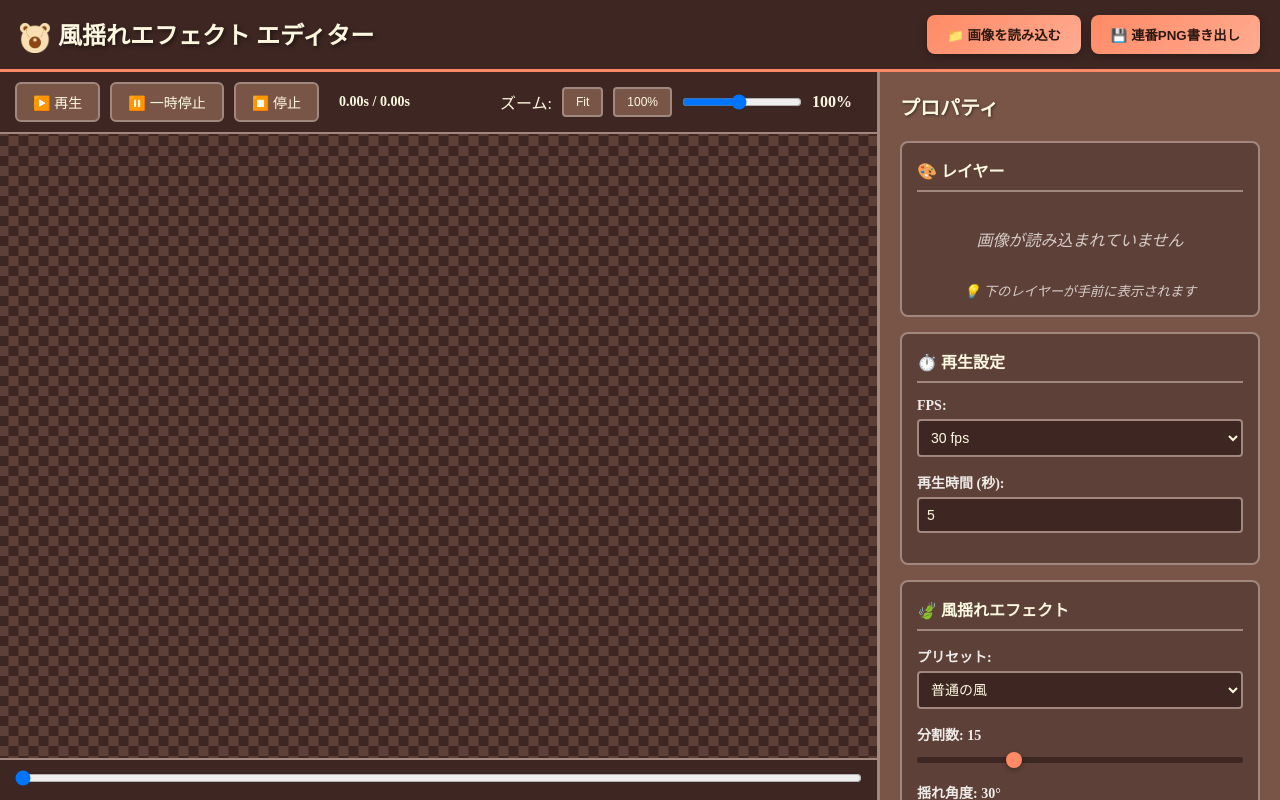
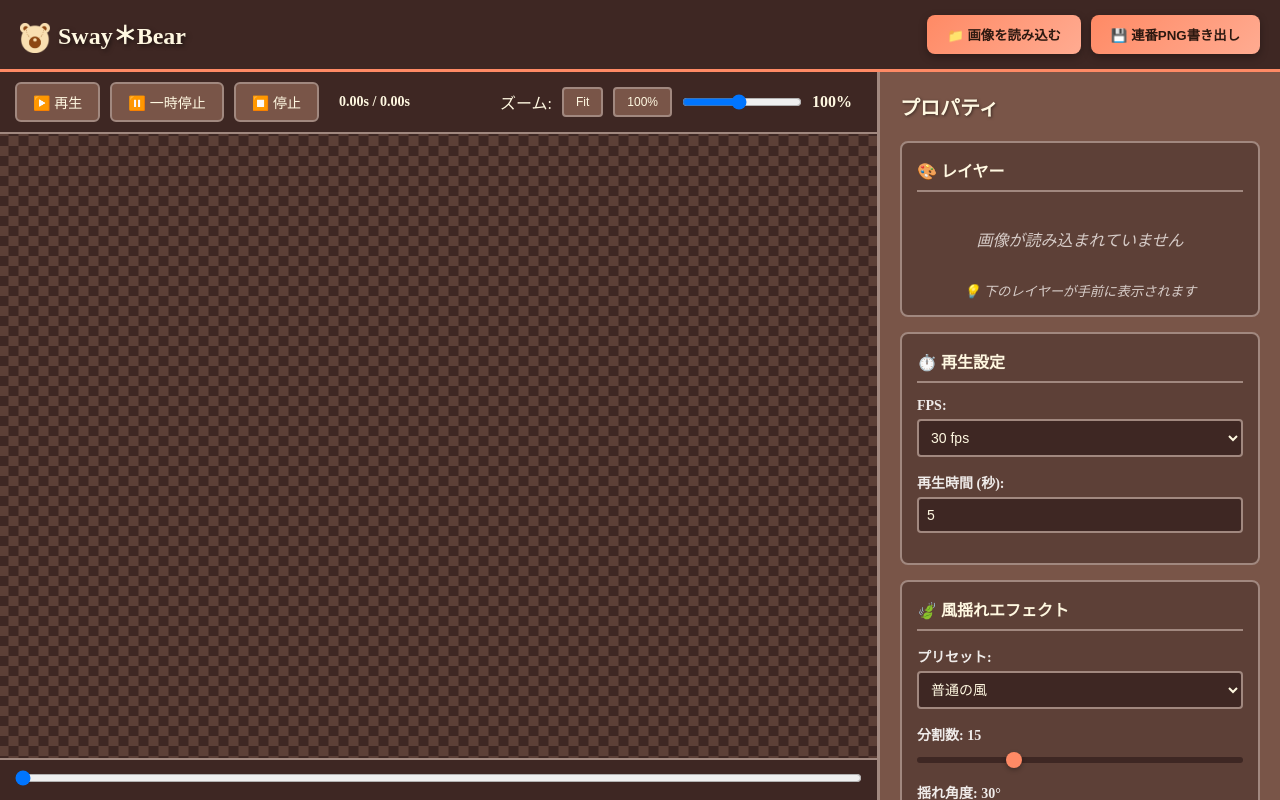
Before and after one commit to ambrosestarlit/Sway-Bear, a plain HTML site: page index.html in a window 1280 px wide. Drawn offline with nearby package versions, Linux system fonts and the light colour scheme.

Commit message:
Update index.html

```diff
--- a/index.html
+++ b/index.html
@@ -3,14 +3,14 @@
 <head>
     <meta charset="UTF-8">
     <meta name="viewport" content="width=device-width, initial-scale=1.0">
-    <title>風揺れエフェクト エディター</title>
+    <title>風揺れエフェクト エディター「Sway＊Bear」</title>
     <link rel="stylesheet" href="styles.css">
 </head>
 <body>
     <div class="app-container">
         <!-- ヘッダー -->
         <header class="header">
-            <h1><img src="user-icon.png" alt="くま" class="title-icon">風揺れエフェクト エディター</h1>
+            <h1><img src="user-icon.png" alt="くま" class="title-icon">Sway＊Bear</h1>
             <div class="header-controls">
                 <button id="loadImagesBtn" class="primary-button">📁 画像を読み込む</button>
                 <button id="exportBtn" class="primary-button">💾 連番PNG書き出し</button>
```
